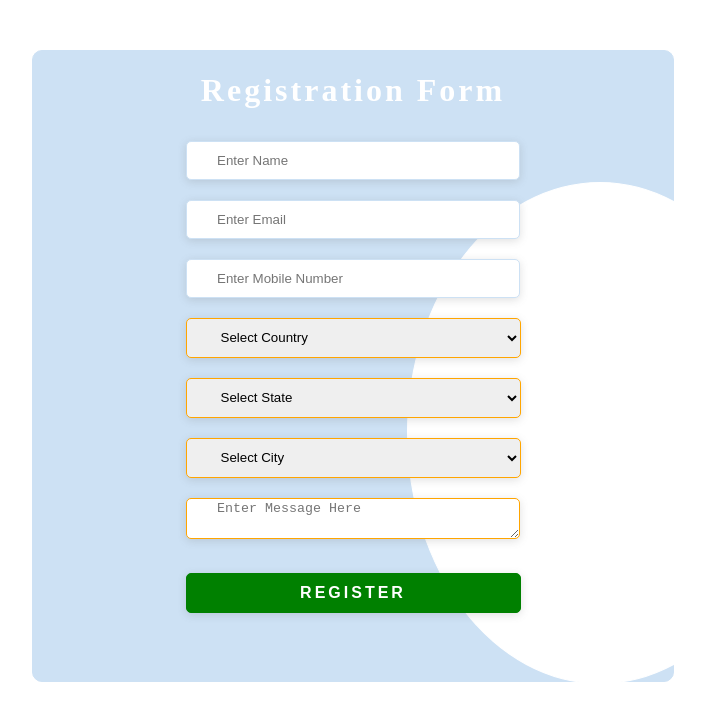
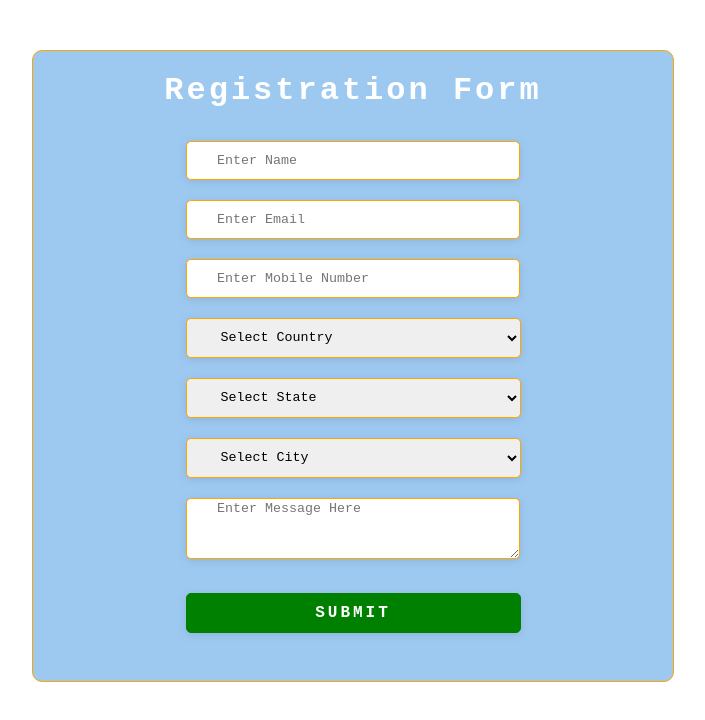
Before and after one commit to bheema-284/great-vibes_reactjs, a React (Vite) app: page /users in a window 1280 px wide. Shown: the top 720 px of the page, without its empty margins (287-992 px from the left). Built offline with nearby package versions, Linux system fonts and the light colour scheme.

Commit message:
some changes in Form

```diff
--- a/src/App.css
+++ b/src/App.css
@@ -94,24 +94,14 @@ textarea{
   text-align: center;
   margin: auto;
   border-radius: 10px;
+  border: 1px solid orange;
+  background-color: rgb(157, 201, 241);
+}
 
-  border: 1px solid rgb(205, 225, 244);
-  background-color: rgb(205, 225, 244);
-}
-#bottom_div{
-  width: 30%;
-  margin: auto;
-  height: 500px;
-  margin-top: -500px;
-  border-radius: 50%;
-  margin-right: 200px;
-  border: 1px solid white;
-  background-color: white;
-}
 h1{
   color: white;
   letter-spacing: 3px;
-  font-family:cursive;
+  font-family: 'Courier New', Courier, monospace;
 }
 input{
   width: 300px;
@@ -120,11 +110,12 @@ input{
   margin-bottom: 10px;
   padding-left: 30px;
   border-radius: 5px;
-  border: 1px solid rgb(205, 225, 244);
+  border: 1px solid orange;
   box-shadow: rgba(99, 99, 99, 0.2) 0px 2px 8px 0px;
+  font-family: 'Courier New', Courier, monospace;
 }
 input:focus{
-  border: 1px solid rgb(205, 225, 244);
+  border: 1px solid orange;
 }
 select{
   width: 335px;
@@ -135,16 +126,18 @@ select{
   border-radius: 5px;
   border: 1px solid orange;
   box-shadow: rgba(99, 99, 99, 0.2) 0px 2px 8px 0px;
+  font-family: 'Courier New', Courier, monospace;
 }
 textarea{
   width: 300px;
-  height: 35px;
+  height: 55px;
   margin-top: 10px;
   margin-bottom: 10px;
   padding-left: 30px;
   border-radius: 5px;
   border: 1px solid orange;
   box-shadow: rgba(99, 99, 99, 0.2) 0px 2px 8px 0px;
+  font-family: 'Courier New', Courier, monospace;
 }
 button{
   width: 335px;
@@ -160,4 +153,5 @@ button{
   border-radius: 5px;
   box-shadow: rgba(99, 99, 99, 0.2) 0px 2px 8px 0px;
   cursor: pointer;
+  font-family: 'Courier New', Courier, monospace;
 }
--- a/src/components/Form.jsx
+++ b/src/components/Form.jsx
@@ -18,25 +18,25 @@ const Registration = () => {
     const handleSubmitter = (e)=>{
       e.preventDefault()
       if(formData.name == ""){
-        return seterrorMessage("Please Enter the Name")
+        return seterrorMessage("Enter the Name")
       }
       if(formData.email == ""){
-        return seterrorMessage("Please Enter the Email")
+        return seterrorMessage("Enter the Email")
       }
       if(formData.mobile == ""){
-        return seterrorMessage("Please Enter the Mobile")
+        return seterrorMessage("Enter the Mobile")
       }
       if(formData.country == ""){
-        return seterrorMessage("Please Enter the Country")
+        return seterrorMessage("Enter the Country")
       }
       if(formData.state == ""){
-        return seterrorMessage("Please Enter the State")
+        return seterrorMessage("Enter the State")
       }
       if(formData.city == ""){
-        return seterrorMessage("Please Enter the City")
+        return seterrorMessage("Enter the City")
       }
       if(formData.message == ""){
-        return seterrorMessage("Please Enter the Message")
+        return seterrorMessage("Enter the Message")
       }
       alert(`Hello ${formData.name}, you have registred successfully..!`)
 
@@ -80,7 +80,7 @@ const Registration = () => {
                 <br />
                 <input
                   id='email'
-                  type="text"
+                  type="email"
                   placeholder='Enter Email'
                   onChange={handleChange}
                   value={formData.email}
@@ -89,7 +89,7 @@ const Registration = () => {
                 <br />
                 <input
                   id='mobile'
-                  type="number"
+                  type="mobile"
                   placeholder='Enter Mobile Number'
                   onChange={handleChange}
                   value={formData.mobile}
@@ -116,13 +116,19 @@ const Registration = () => {
                     value={formData.state}
                 >
                   <option value="">Select State</option>
-                  <option value="Tamilnadu">Tamilnadu</option>
-                  <option value="Andhra">Andhra Pradesh</option>
+                  <option value="Telangana">Telangana</option>
+                  <option value="JK">Jummu </option>
+                  <option value="Karnataka">Karnataka</option>
+                  <option value="Mumbai">Mumbai</option>
+                  <option value="MP">Madhya Pradesh</option>
                   <option value="Kerala">Kerala</option>
                   <option value="Delhi">Delhi</option>
-                  <option value="Karnataka">Karnataka</option>
-                  <option value="Mumbai">Mumbai</option>
+                  <option value="UP">Uttar Pradesh</option>
+                  <option value="Gujarat">Gujarat</option>
+                  <option value="Andhra">Andhra Pradesh</option>
+                  <option value="Tamilnadu">Tamilnadu</option>
                   <option value="Rajastan">Rajastan</option>
+
                 </select>
                 <br />
                 <select
@@ -131,13 +137,19 @@ const Registration = () => {
                     value={formData.city}
                 >
                   <option value="">Select City</option>
+                  <option value="TG">Hyderabad</option>
                   <option value="Tamilnadu">Chennai</option>
-                  <option value="Andhra">Salem</option>
+                  <option value="Andhra">Vizag</option>
                   <option value="Kerala">Erode</option>
-                  <option value="Delhi">Dharmapuri</option>
-                  <option value="Karnataka">Coimbatore</option>
-                  <option value="Mumbai">Kanyakumari</option>
-                  <option value="Rajastan">Trichi</option>
+                  <option value="Andhra">Vijayawada</option>
+                  <option value="TG">Mahabubabad</option>
+                  <option value="Delhi">Adilabad</option>
+                  <option value="TG">Warangal</option>
+                  <option value="Karnataka">Hanmakonda</option>
+                  <option value="TG">Rangareddy</option>
+                  <option value="Mumbai">Karimnagar</option>
+                  <option value="TG">Medak</option>
+                  <option value="Rajastan">Nallagonada</option>
                 </select>
                 <br />
                 <textarea
@@ -149,7 +161,7 @@ const Registration = () => {
                 <br />
                 <button
                   id='submit'
-                >REGISTER</button>
+                >SUBMIT</button>
               </form>
         </div>
         <div id='bottom_div'></div>
```
